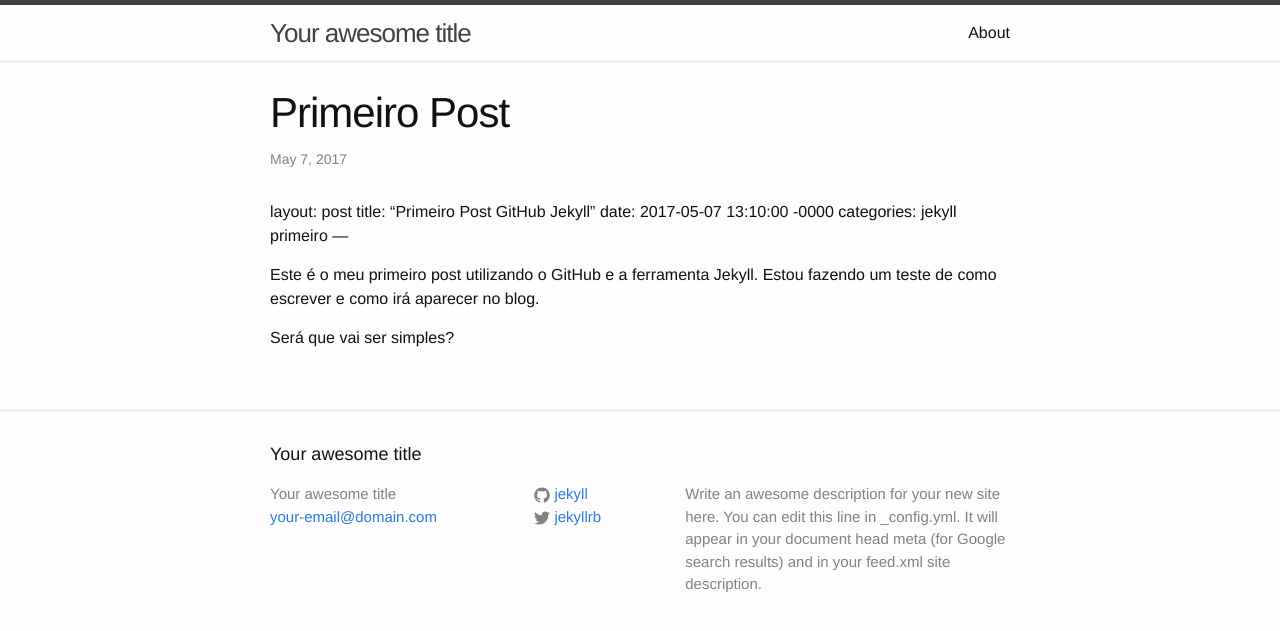
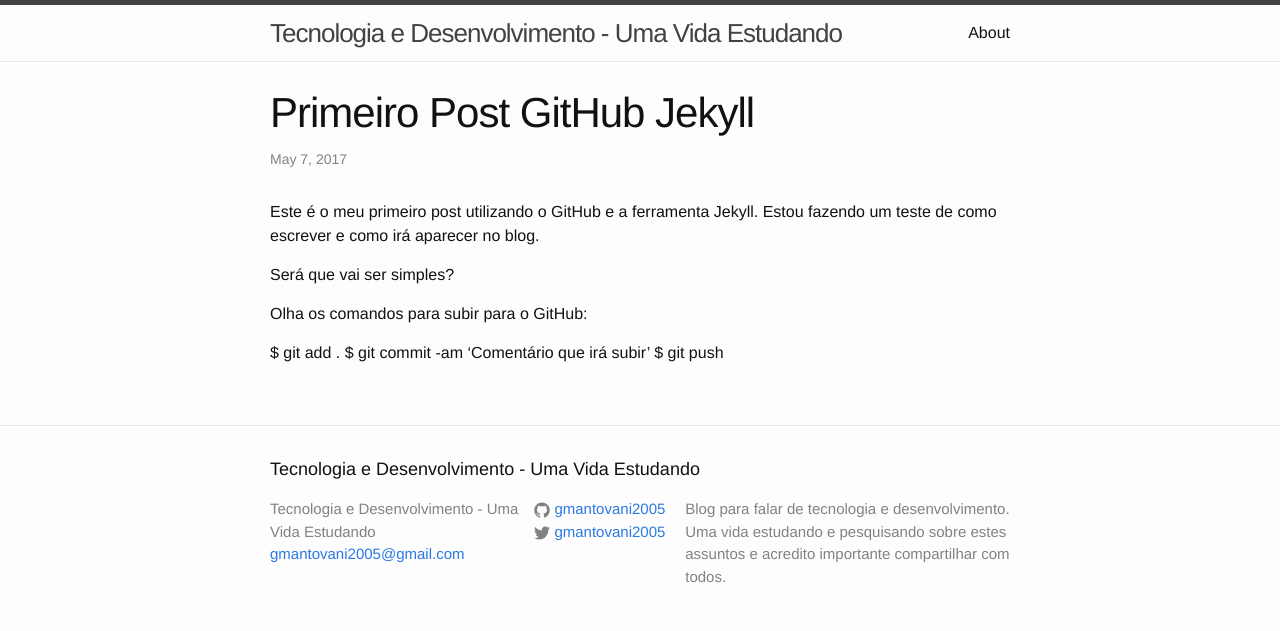
Before and after one commit to gmantovani2005/gmantovani2005, a Jekyll site: the page built from _posts/2017-05-07-primeiro-post.markdown, in a window 1280 px wide. Shown: the top 631 px of the page. Built offline with Jekyll 4.4.1, drawn with Linux system fonts in a browser that asks for light colours; our own code applies the rules of GitHub Pages for plain Markdown files.

Commit message:
Atualizando Primeiro Post e config

```diff
--- a/_config.yml
+++ b/_config.yml
@@ -6,16 +6,16 @@
 # 'jekyll serve'. If you change this file, please restart the server process.
 
 # Site settings
-title: Your awesome title
-email: your-email@domain.com
+title: Tecnologia e Desenvolvimento - Uma Vida Estudando
+email: gmantovani2005@gmail.com
 description: > # this means to ignore newlines until "baseurl:"
-  Write an awesome description for your new site here. You can edit this
-  line in _config.yml. It will appear in your document head meta (for
-  Google search results) and in your feed.xml site description.
+  Blog para falar de tecnologia e desenvolvimento.
+  Uma vida estudando e pesquisando sobre estes assuntos e acredito importante
+  compartilhar com todos.
 baseurl: "" # the subpath of your site, e.g. /blog
 url: "http://yourdomain.com" # the base hostname & protocol for your site
-twitter_username: jekyllrb
-github_username:  jekyll
+twitter_username: gmantovani2005
+github_username:  gmantovani2005
 
 # Build settings
 markdown: kramdown
--- a/_posts/2017-05-07-primeiro-post.markdown
+++ b/_posts/2017-05-07-primeiro-post.markdown
@@ -1,3 +1,4 @@
+---
 layout: post
 title:  "Primeiro Post GitHub Jekyll"
 date:   2017-05-07 13:10:00 -0000
@@ -7,3 +8,9 @@
 Este é o meu primeiro post utilizando o GitHub e a ferramenta Jekyll. Estou fazendo um teste de como escrever e como irá aparecer no blog.
 
 Será que vai ser simples?
+
+Olha os comandos para subir para o GitHub:
+
+$ git add .
+$ git commit -am 'Comentário que irá subir'
+$ git push
```
